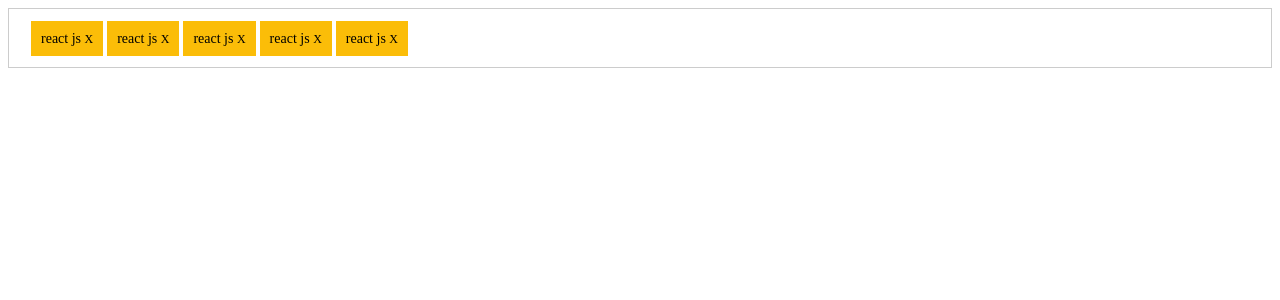
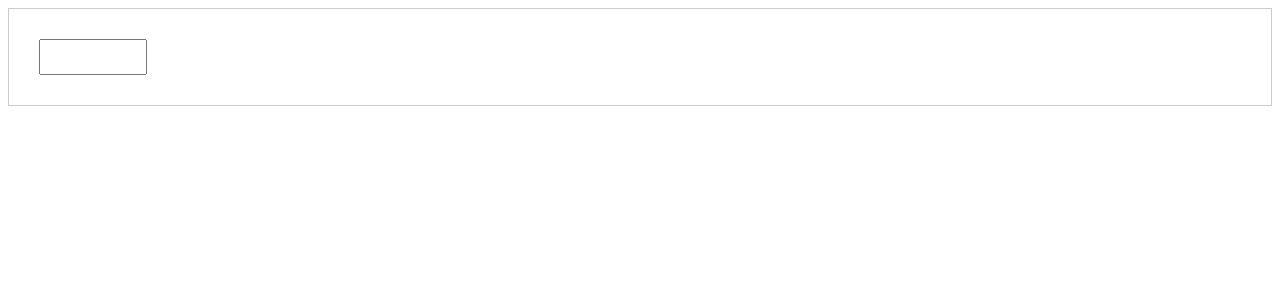
Before and after one commit to OzgunOzdemir/input-tag-react, a React (Create React App) app: page / in a window 1280 px wide. Shown: the top 300 px of the page. Built offline with nearby package versions, Linux system fonts and the light colour scheme.

Commit message:
added tags

```diff
--- a/src/App.css
+++ b/src/App.css
@@ -13,10 +13,23 @@ body {
   color: #000;
   cursor: default;
   font-size: 14px;
-  margin: 2px;
+  margin: 10px;
 }
 
 .tag .close {
   font-size: 12px;
   cursor: pointer;
 }
+
+input {
+  outline: none;
+  height: 30px;
+  width: 100px;
+  margin: 10px;
+}
+
+.error {
+  font-size: 12px;
+  color: red;
+  margin-top: 5px;
+}
--- a/src/App.js
+++ b/src/App.js
@@ -1,31 +1,73 @@
-import React from 'react';
+import React, { Component } from 'react';
 import './App.css';
 
-function App() {
+class App extends Component {
+  constructor(props) {
+    super(props)
+
+    this.state = {
+      tags: [],
+      error: false
+    }
+  }
+
+  handleKeyDown = (e) => {
+    let errorCount = 0;
+    if (e.key === 'Enter') {
+      if (e.target.value.length > 0) {
+        if (this.state.tags.length > 0) {
+          this.state.tags.forEach(tag => {
+            if (tag.toLowerCase() === e.target.value.toLowerCase()) {
+              this.setState({
+                error: true
+              })
+              setTimeout(() => {
+                this.setState({
+                  error: false
+                })
+              }, 3000)
+              errorCount++
+            }
+          })
+          if (errorCount === 0) {
+            const tags = this.state.tags;
+            tags.push(e.target.value)
+            this.setState({
+              tags
+            })
+          }
+        } else {
+          const tags = this.state.tags;
+          tags.push(e.target.value)
+          this.setState({
+            tags
+          })
+        }
+      }
+      e.target.value = null;
+    }
+  }
+
+  render() {
     return (
       <div className="tag-container">
-      <span className="tag">
-        <span className="content">react js </span>
+        {
+          this.state.tags.map((item, i) => (
+            <span className="tag" key={i}>
+              <span className="content">{item}    </span>
               <span className="close">X</span>
             </span>
-      <span className="tag">
-        <span className="content">react js </span>
-        <span className="close">X</span>
-      </span>
-      <span className="tag">
-        <span className="content">react js </span>
-        <span className="close">X</span>
-      </span>
-      <span className="tag">
-        <span className="content">react js </span>
-        <span className="close">X</span>
-      </span>
-      <span className="tag">
-        <span className="content">react js </span>
-        <span className="close">X</span>
-      </span>
+          ))
+        }
+
+        <input type="text" name="tag" id="tag" onKeyDown={(e) => this.handleKeyDown(e)} />
+        {
+          this.state.error === false ? null : <div className="error">Bu etiket daha önceden eklenmiş !! </div>
+        }
+
       </div>
     );
   }
+}
 
 export default App;
```
Lines whose indentation alone changed are shown as unchanged.
